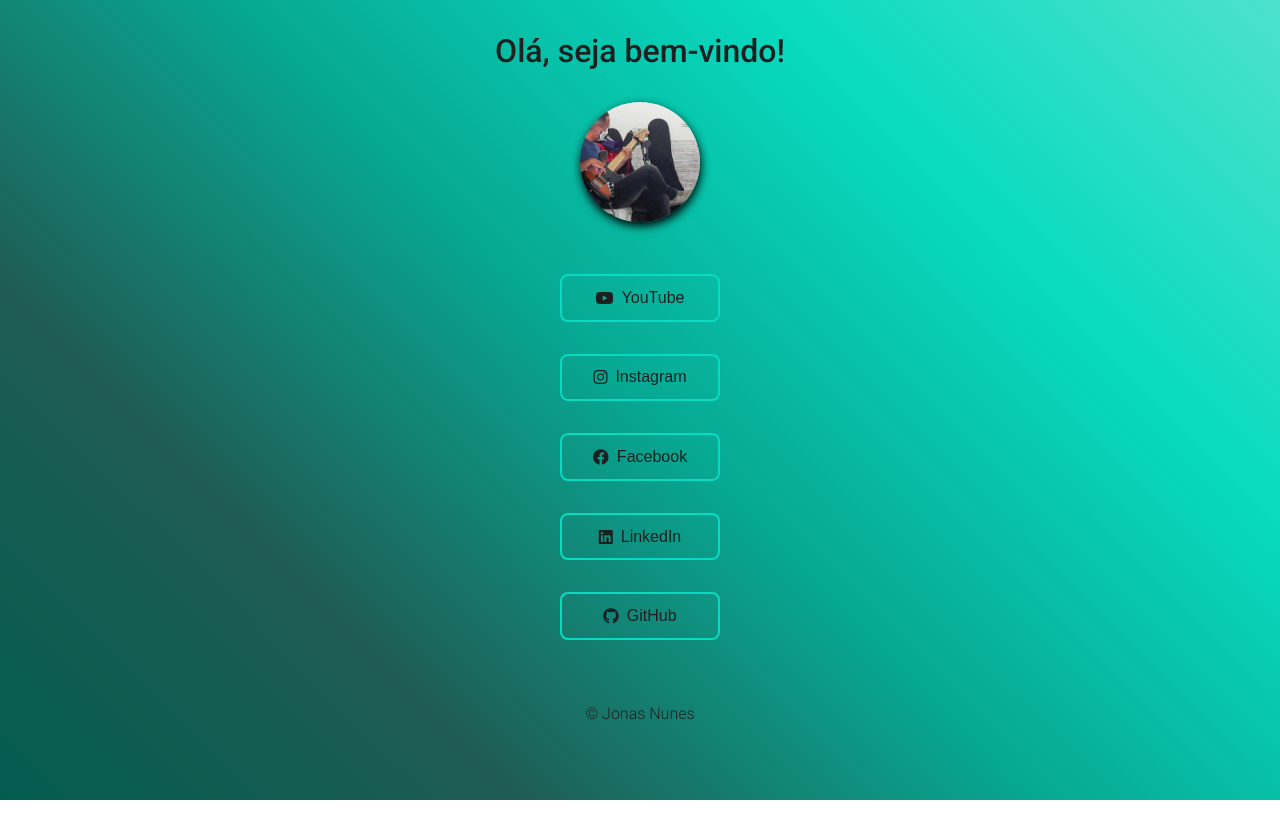
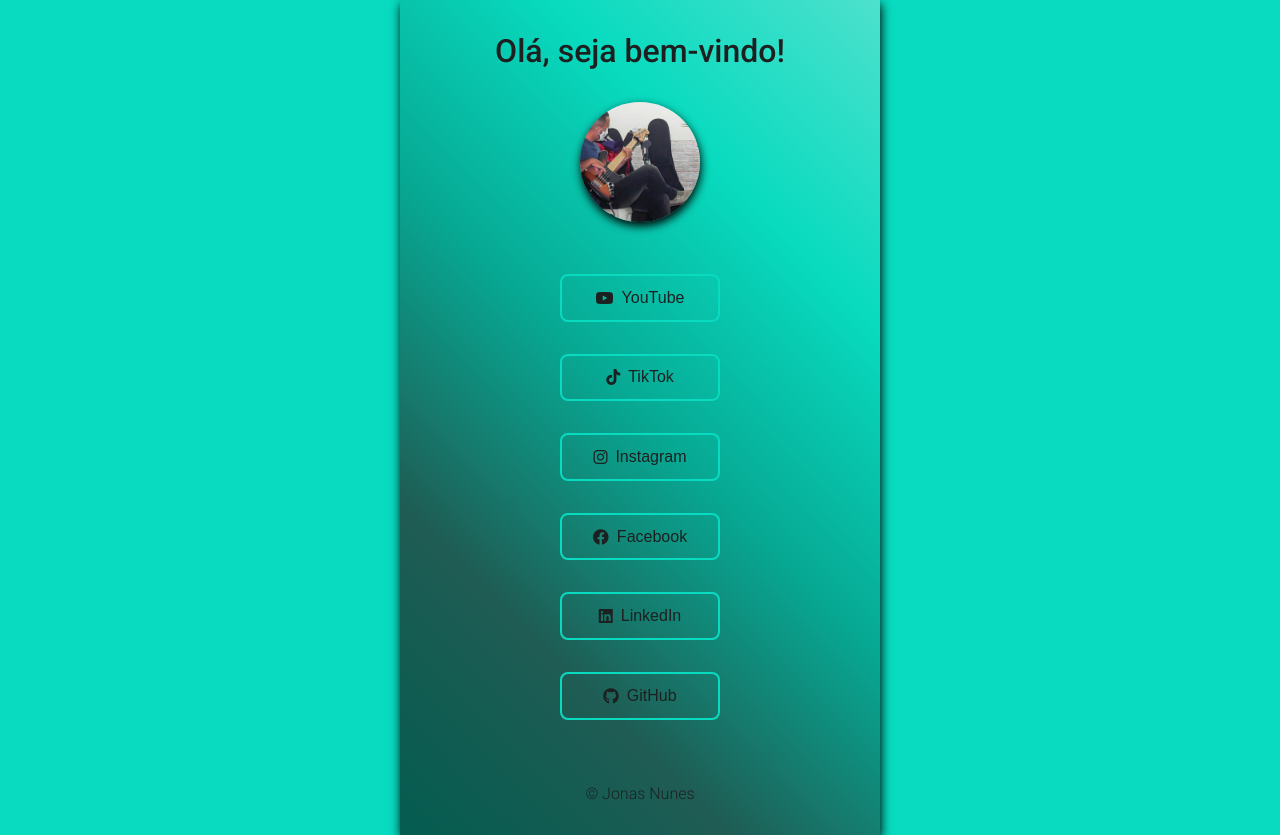
Before and after one commit to jonasnunes/meus-links, a plain HTML site: page index.html in a window 1280 px wide. Before the commit the page ends 800 px from the top, so only its background shows below. Drawn offline with Linux system fonts and the light colour scheme.

Commit message:
inclusão do link para o TikTok e definindo largura máxima da página de 480px

```diff
--- a/index.html
+++ b/index.html
@@ -31,6 +31,10 @@
                 <a href="https://www.youtube.com/@jonasnunees" target="_blank">YouTube</a>
             </button>
             <button>
+                <i class="fa-brands fa-tiktok"></i>
+                <a href="https://www.tiktok.com/@jonas.nunees" target="_blank">TikTok</a>
+            </button>
+            <button>
                 <i class="fa-brands fa-instagram"></i>
                 <a href="https://www.instagram.com/jonas.nunees/" target="_blank">Instagram</a>
             </button>
--- a/style.css
+++ b/style.css
@@ -12,13 +12,18 @@ html{
 
 body{
     font-family: 'Roboto', sans-serif;
+    font-weight: 300;
+    max-width: 480px;
+    margin: auto;
+    background-color: #08DBBF;
+}
+
+div#container{
     background-image: linear-gradient(45deg, #045C50, #1F5C54, #07A893, #08DBBF, #4DE1CD);
     background-attachment: fixed;
     background-repeat: no-repeat;
-    font-weight: 300;
-}
+    box-shadow: 1px 4px 10px #000;
 
-div#container{
     display: flex;
     flex-direction: column;
     justify-content: center;
```
